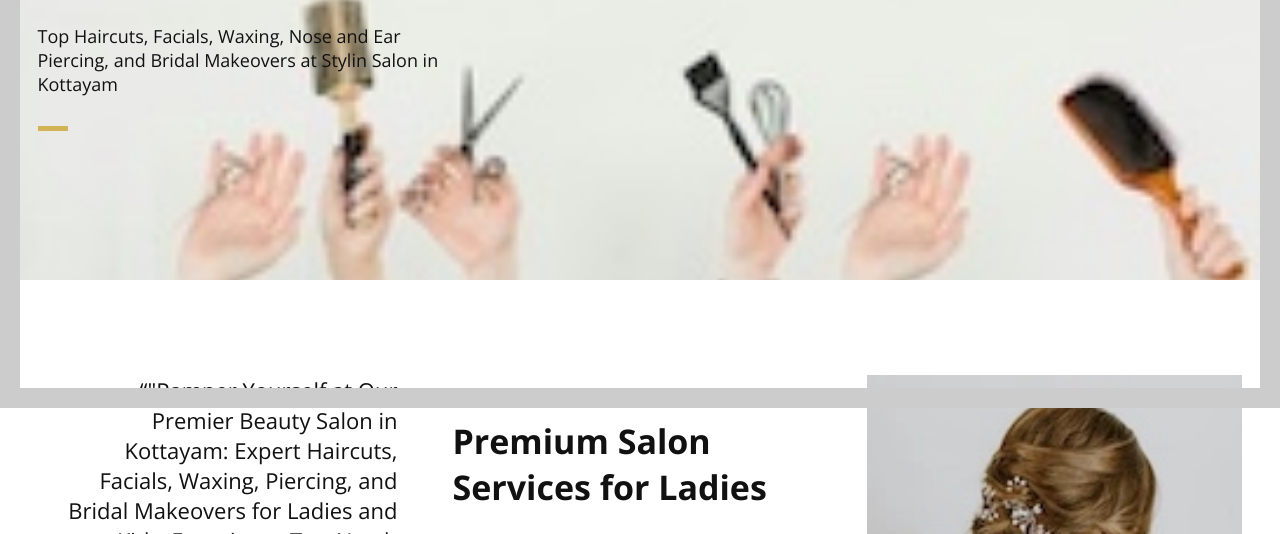
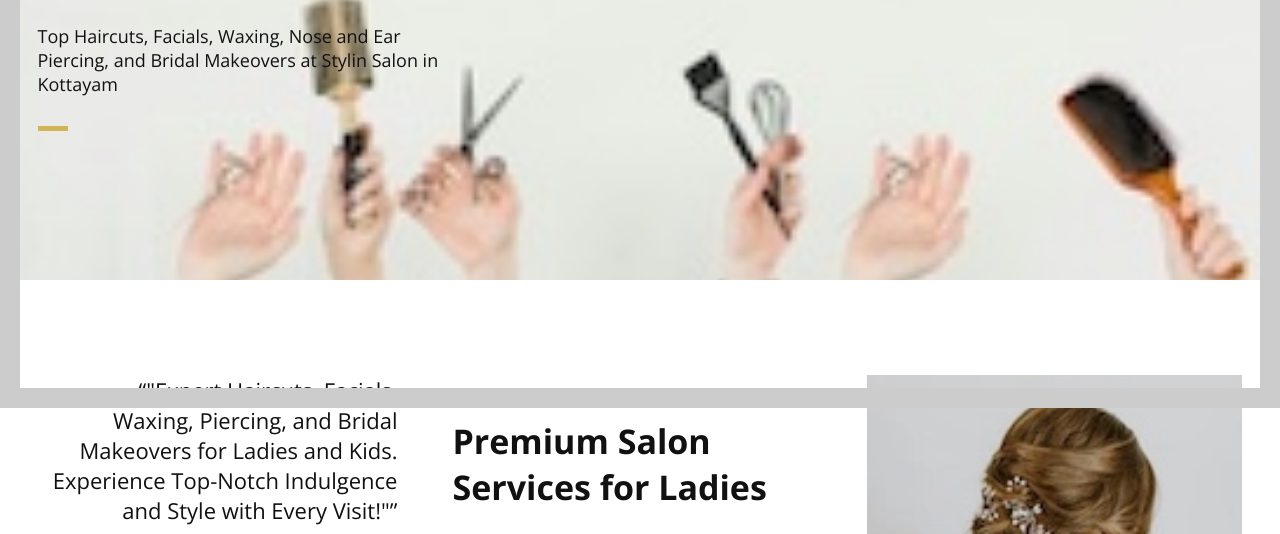
Before and after one commit to rocky07/stylinsalon.in, a plain HTML site: page index.html in a window 1280 px wide. Shown: the part 392-926 px from the top of the page. Drawn offline with nearby package versions, Linux system fonts and the light colour scheme.

Commit message:
text updated

```diff
--- a/index.html
+++ b/index.html
@@ -177,7 +177,7 @@
                 <div class="col-3">
                     <!--User Testimonial-->
                     <blockquote class="testimonial text-right bigtest">
-                        <q>"Pamper Yourself at Our Premier Beauty Salon in Kottayam: Expert Haircuts, Facials, Waxing, Piercing, and Bridal Makeovers for Ladies and Kids. Experience Top-Notch Indulgence and Style with Every Visit!"</q>
+                        <q>"Expert Haircuts, Facials, Waxing, Piercing, and Bridal Makeovers for Ladies and Kids. Experience Top-Notch Indulgence and Style with Every Visit!"</q>
                         <footer><h3>Call Us @ <a href="tel:7736417677">7736417677</a></h3></footer>
                         <a href="https://wa.me/917736417677?text=hi" class="button">Book an Appointment</a>
                     </blockquote>
```
